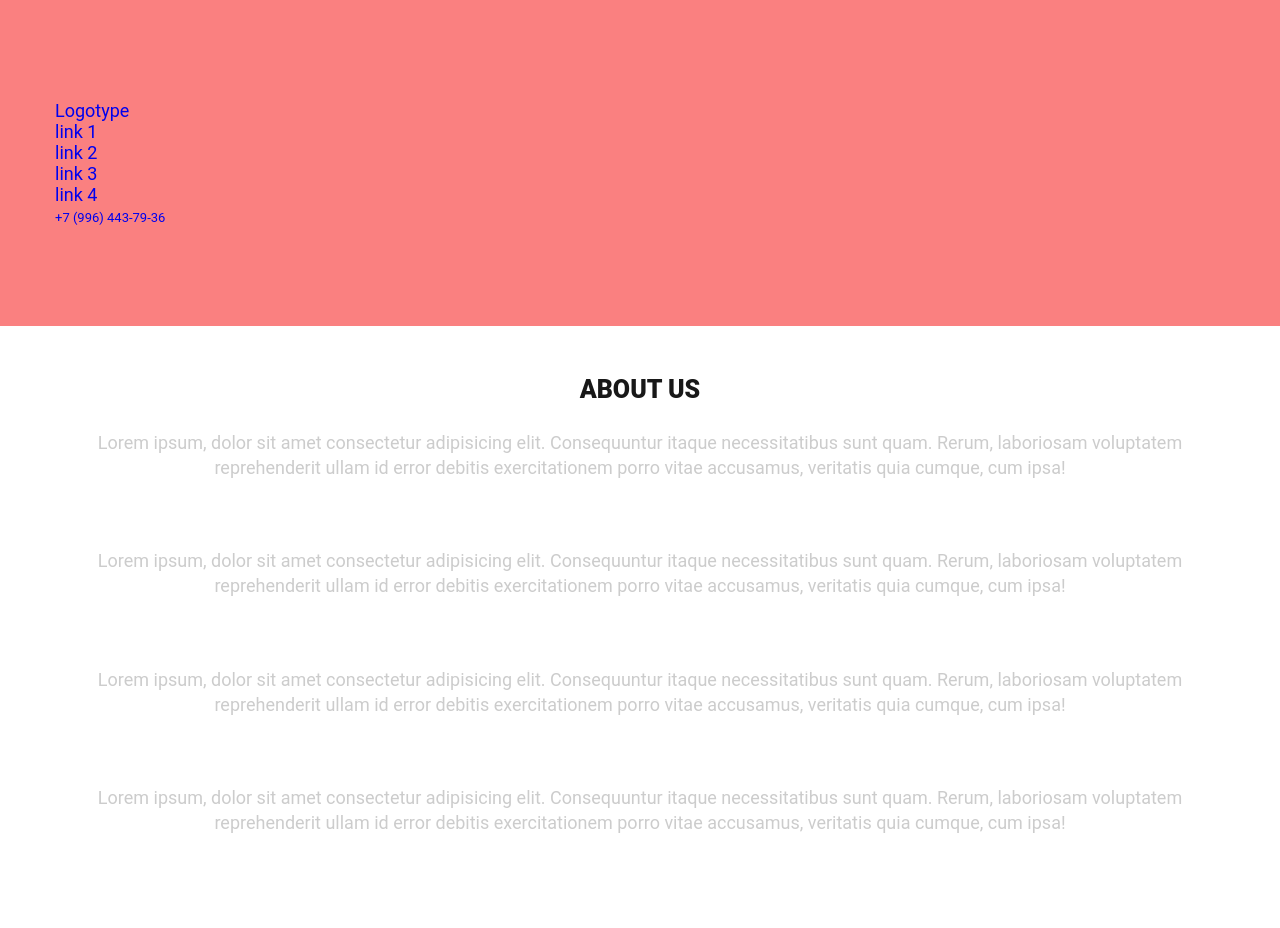
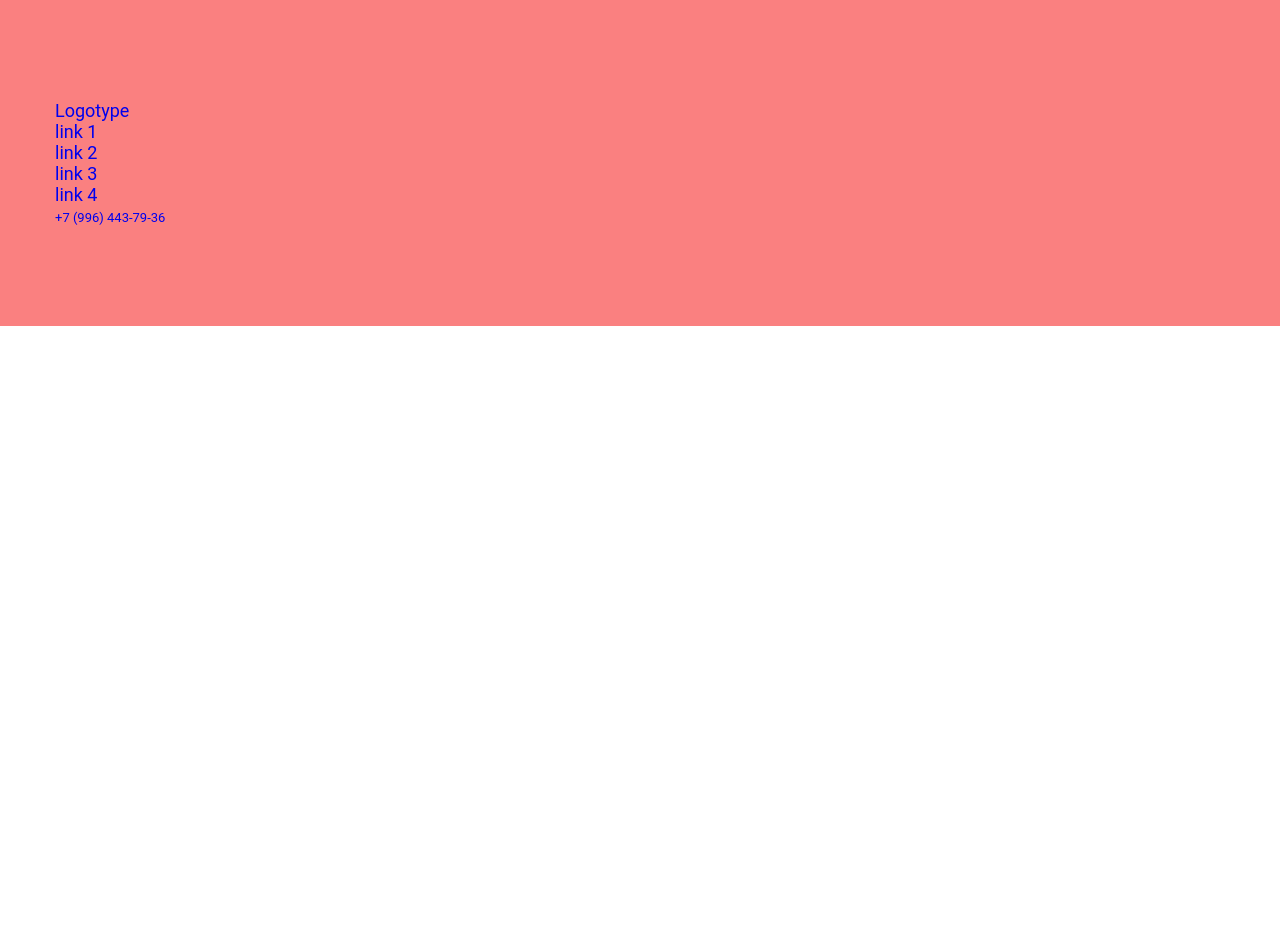
Before and after one commit to DmitriyHoney/gitTutorial, a plain HTML site: page index.html in a window 1280 px wide. After the commit the page ends 800 px from the top, so only its background shows below. Drawn offline with Linux system fonts and the light colour scheme.

Commit message:
Удалил секцию about

```diff
--- a/index.html
+++ b/index.html
@@ -52,39 +52,6 @@
             </div>
         </div>
     </header>
-    <section id="about" class="about">
-        <div class="container">
-            <div class="row">
-                <div class="col-lg-12">
-                    <h2 class="section-title">
-                        About us
-                    </h2>
-                </div>
-            </div>
-            <div class="row">
-                <div class="col-lg-3">
-                    <p class="card-about">
-                        Lorem ipsum, dolor sit amet consectetur adipisicing elit. Consequuntur itaque necessitatibus sunt quam. Rerum, laboriosam voluptatem reprehenderit ullam id error debitis exercitationem porro vitae accusamus, veritatis quia cumque, cum ipsa!
-                    </p>
-                </div>
-                <div class="col-lg-3">
-                    <p class="card-about">
-                        Lorem ipsum, dolor sit amet consectetur adipisicing elit. Consequuntur itaque necessitatibus sunt quam. Rerum, laboriosam voluptatem reprehenderit ullam id error debitis exercitationem porro vitae accusamus, veritatis quia cumque, cum ipsa!
-                    </p>
-                </div>
-                <div class="col-lg-3">
-                    <p class="card-about">
-                        Lorem ipsum, dolor sit amet consectetur adipisicing elit. Consequuntur itaque necessitatibus sunt quam. Rerum, laboriosam voluptatem reprehenderit ullam id error debitis exercitationem porro vitae accusamus, veritatis quia cumque, cum ipsa!
-                    </p>
-                </div>
-                <div class="col-lg-3">
-                    <p class="card-about">
-                        Lorem ipsum, dolor sit amet consectetur adipisicing elit. Consequuntur itaque necessitatibus sunt quam. Rerum, laboriosam voluptatem reprehenderit ullam id error debitis exercitationem porro vitae accusamus, veritatis quia cumque, cum ipsa!
-                    </p>
-                </div>
-            </div>
-        </div>
-    </section>
     <footer id="footer" class="footer">
         <div class="container">
             <div class="row">
```
